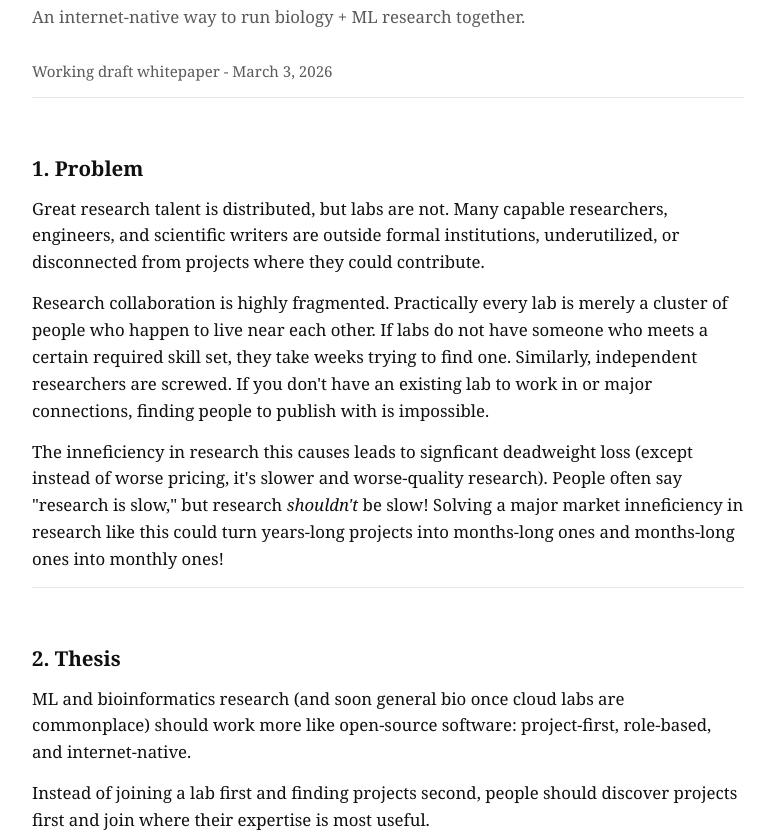
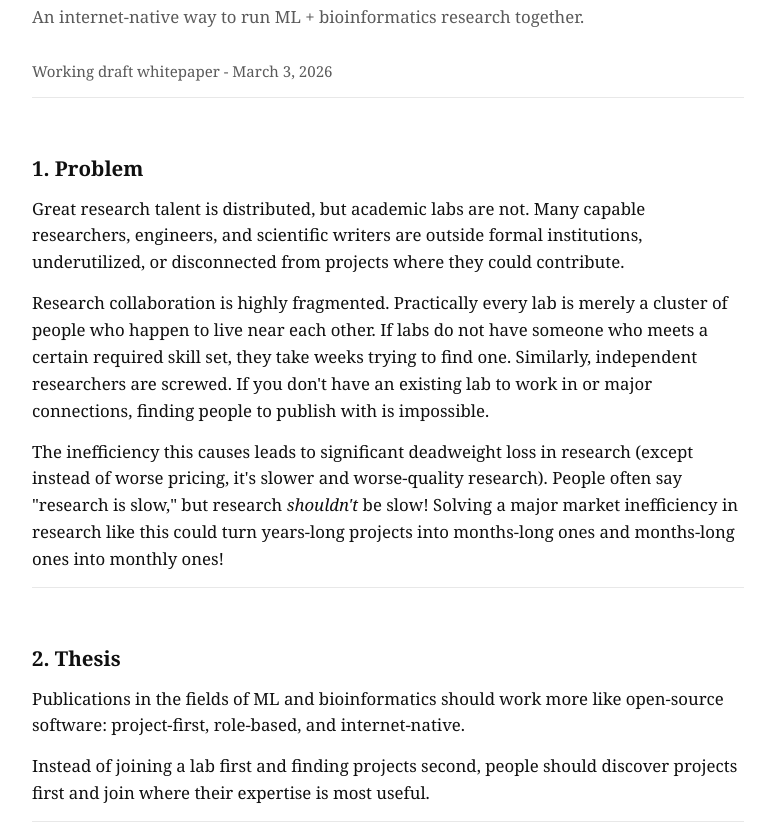
Before and after one commit to JeremyKalfus/Labless, a plain HTML site: page index.html in a window 1280 px wide. Shown: the part 114-952 px from the top of the page, without its empty margins (252-1026 px from the left). Drawn offline with Linux system fonts and the light colour scheme.

Commit message:
Proofread and fix remaining typos in landing copy

```diff
--- a/index.html
+++ b/index.html
@@ -117,14 +117,14 @@
     <main>
       <header>
         <h1>Labless</h1>
-        <p class="subhead">An internet-native way to run biology + ML research together.</p>
+        <p class="subhead">An internet-native way to run ML + bioinformatics research together.</p>
         <p class="stamp">Working draft whitepaper - March 3, 2026</p>
       </header>
 
       <section class="section" id="problem">
         <h2>1. Problem</h2>
         <p>
-          Great research talent is distributed, but labs are not. Many capable researchers,
+          Great research talent is distributed, but academic labs are not. Many capable researchers,
           engineers, and scientific writers are outside formal institutions, underutilized, or
           disconnected from projects where they could contribute.
         </p>
@@ -136,10 +136,10 @@
           connections, finding people to publish with is impossible.
         </p>
         <p>
-          The inneficiency in research this causes leads to signficant deadweight loss
+          The inefficiency this causes leads to significant deadweight loss in research
           (except instead of worse pricing, it's slower and worse-quality research). People
           often say "research is slow," but research <i>shouldn't</i> be slow! Solving a
-          major market inneficiency in research like this could turn years-long projects into
+          major market inefficiency in research like this could turn years-long projects into
           months-long ones and months-long ones into monthly ones!
 
         </p>
@@ -148,8 +148,8 @@
       <section class="section" id="thesis">
         <h2>2. Thesis</h2>
         <p>
-          ML and bioinformatics research (and soon general bio once cloud labs are commonplace) should
-          work more like open-source software: project-first, role-based, and internet-native.
+          Publications in the fields of ML and bioinformatics should work more like open-source
+          software: project-first, role-based, and internet-native.
         </p>
         <p>
           Instead of joining a lab first and finding projects second, people should discover projects
@@ -158,7 +158,7 @@
       </section>
 
       <section class="section" id="what-we-are-building">
-        <h2>3. What We Are Building</h2>
+        <h2>3. What We Will Be Building</h2>
         <p>
           Labless is an online app where researchers post projects and recruit
           collaborators by role.
@@ -185,7 +185,8 @@
         </p>
         <p>
           Over time, the framework can extend to other scientific domains, but the first priority is
-          a strong vertical product for bio/ML teams.
+          a strong vertical product for bio/ML teams. When wet labs are automated, even general biological
+          research could be done this way.
         </p>
       </section>
 
@@ -205,7 +206,8 @@
       <section class="section" id="cofounder">
         <h2>6. Cofounder Search</h2>
         <p>
-          Labless is looking for a cofounder to help build the first version and shape the company.
+          I'm incredibly dumb and inexperienced, so I'm looking for a cofounder (or perhaps even
+          small team) to help build labless.
         </p>
         <div class="cta">
           <h3>Who am I?</h3>
```
